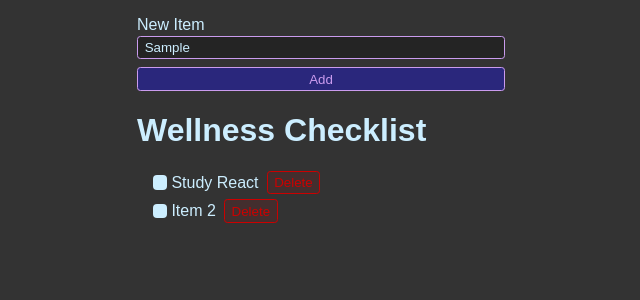
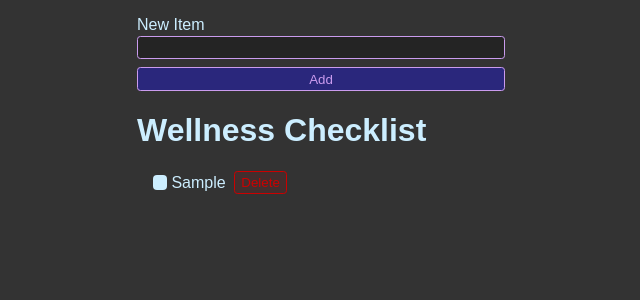
Before and after one commit to alondramora/wellness-checklist, a React (Vite) app: page / in a window 1280 px wide. Both pictures are taken after typing "Sample" into the empty fields and a click on the button "Add". Shown: the top 300 px of the page, without its empty margins (319-959 px from the left). Built offline with nearby package versions, Linux system fonts and the light colour scheme.

Commit message:
added an onChange event listener to the input inside of the rendered lis. When we check a box aka make a change, the toggleTodo handler function will take the id and the checked properties and it will change that to do items checked property to true

```diff
--- a/src/App.jsx
+++ b/src/App.jsx
@@ -14,9 +14,22 @@ export default function App() {
         { id: crypto.randomUUID(), title: newItem, completed: false },
       ];
     });
+
+    setNewItem("");
   }
 
-  console.log(todos);
+  // console.log(todos);
+
+  function toggleTodo(id, completed) {
+    setTodos((currentTodos) => {
+      return currentTodos.map((todo) => {
+        if (todo.id === id) {
+          return { ...todo, completed };
+        }
+        return todo;
+      });
+    });
+  }
 
   return (
     <>
@@ -34,20 +47,21 @@ export default function App() {
       </form>
       <h1>Wellness Checklist</h1>
       <ul className="list">
-        <li>
-          <label>
-            <input type="checkbox" />
-            Study React
-          </label>
-          <button className="btn btn-danger">Delete</button>
-        </li>
-        <li>
-          <label>
-            <input type="checkbox" />
-            Item 2
-          </label>
-          <button className="btn btn-danger">Delete</button>
-        </li>
+        {todos.map((todo) => {
+          return (
+            <li key={todo.id}>
+              <label>
+                <input
+                  type="checkbox"
+                  checked={todo.completed}
+                  onChange={(e) => toggleTodo(todo.id, e.target.checked)}
+                />
+                {todo.title}
+              </label>
+              <button className="btn btn-danger">Delete</button>
+            </li>
+          );
+        })}
       </ul>
     </>
   );
```
